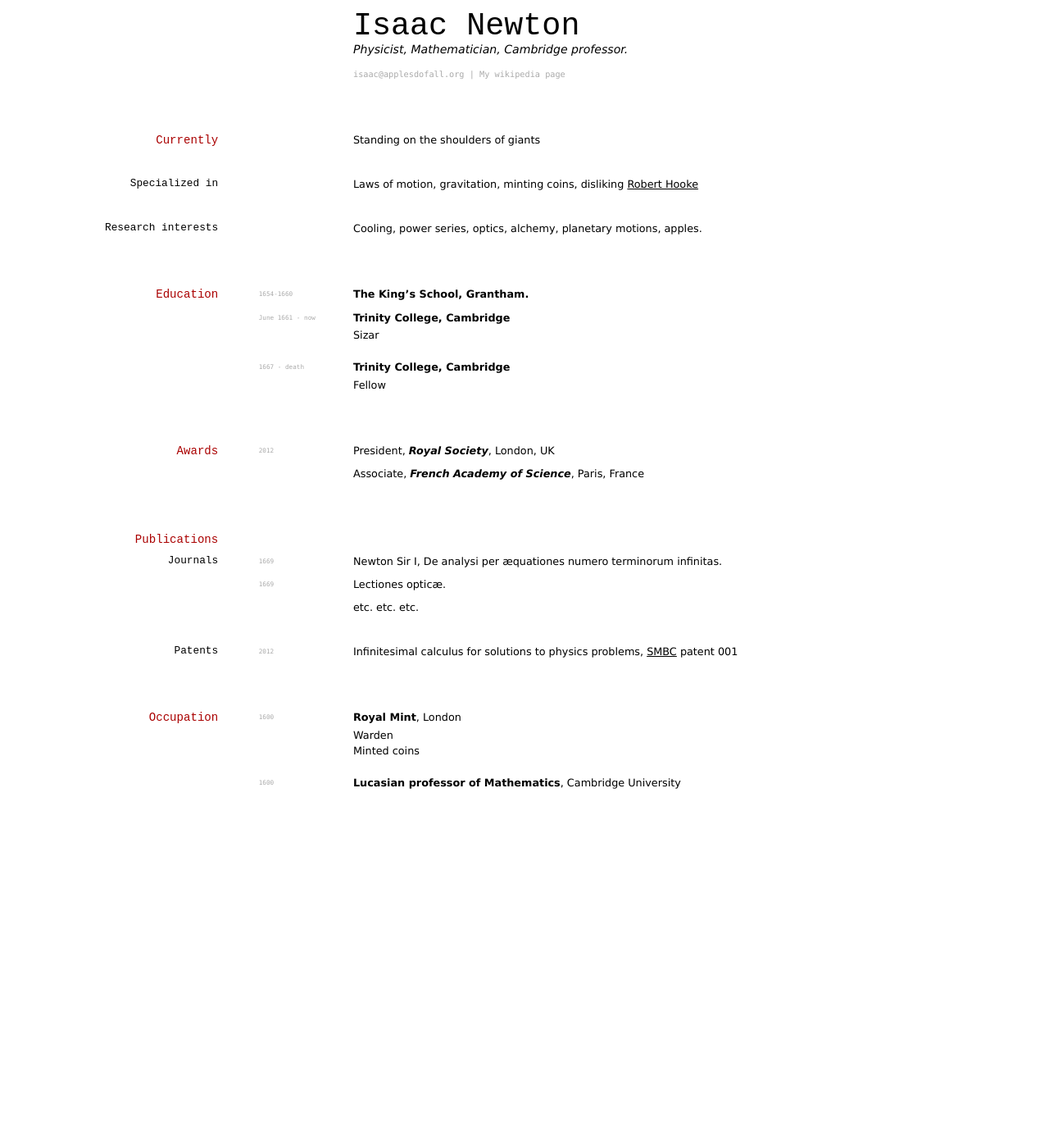
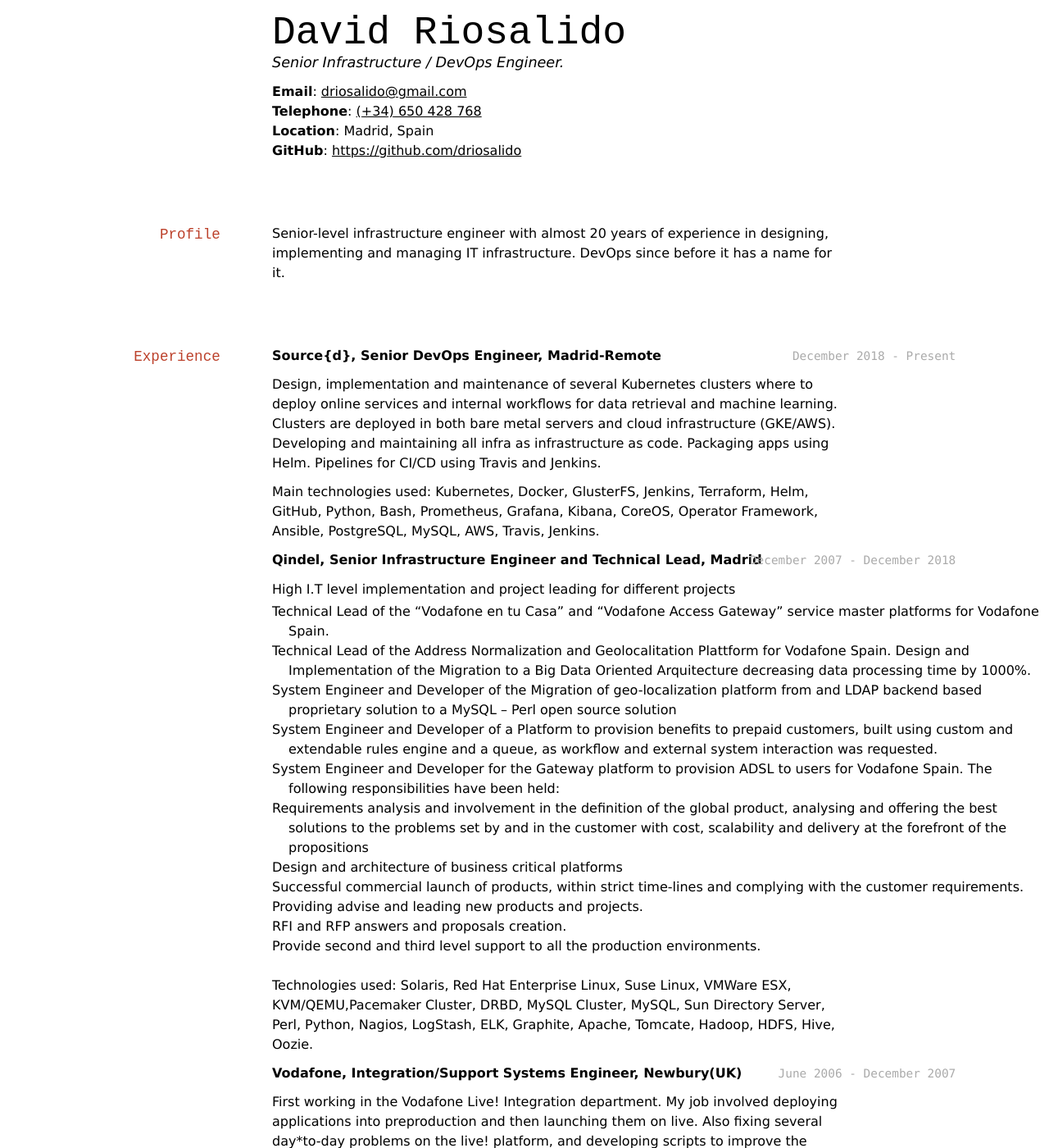
Before and after one commit to elipapa/markdown-cv, a Jekyll site: the page built from index.md, in a window 1280 px wide and 1400 px high. Shown: the whole window at 82% size. Built offline with Jekyll 4.4.1, drawn with Linux system fonts in a browser that asks for light colours; some of the changed text lies outside the part shown.

Commit message:
First version. Still much to doo
Signed-off-by: David Riosalido <driosalido@gmail.com>

```diff
--- a/_config.yml
+++ b/_config.yml
@@ -1,2 +1,2 @@
 markdown:   kramdown
-style:  kjhealy
+style: davewhipp
--- a/index.md
+++ b/index.md
@@ -1,89 +1,110 @@
 ---
 layout: cv
-title: Isaac Newtons's CV
+title: David Riosalido's CV
 ---
-# Isaac Newton
-Physicist, Mathematician, Cambridge professor.
+# David Riosalido
+Senior Infrastructure / DevOps Engineer.
 
-<div id="webaddress">
-<a href="isaac@applesdofall.org">isaac@applesdofall.org</a>
-| <a href="http://en.wikipedia.org/wiki/Isaac_Newton">My wikipedia page</a>
-</div>
+**Email**: [driosalido@gmail.com](mailto:driosalido@gmail.com) \
+**Telephone**: [(+34) 650 428 768](tel:+34650428768) \
+**Location**: Madrid, Spain \
+**GitHub**: [https://github.com/driosalido](https://github.com/driosalido)
 
+## Profile
+Senior-level infrastructure engineer with almost 20 years of experience in designing, implementing and managing IT infrastructure. DevOps since before it has a name for it.
 
-## Currently
+## Experience
 
-Standing on the shoulders of giants
+**Source{d}, Senior DevOps Engineer, Madrid-Remote** `December 2018 - Present`
 
-### Specialized in
+Design, implementation and maintenance of several Kubernetes clusters where to deploy online services and internal workflows for data retrieval and machine learning. Clusters are deployed in both bare metal servers and cloud infrastructure (GKE/AWS). Developing and maintaining all infra as infrastructure as code. Packaging apps using Helm. Pipelines for CI/CD using Travis and Jenkins.
 
-Laws of motion, gravitation, minting coins, disliking [Robert Hooke](http://en.wikipedia.org/wiki/Robert_Hooke)
+Main technologies used: Kubernetes, Docker, GlusterFS, Jenkins, Terraform, Helm, GitHub, Python, Bash, Prometheus, Grafana, Kibana, CoreOS, Operator Framework, Ansible, PostgreSQL, MySQL, AWS, Travis, Jenkins.
 
+**Qindel, Senior Infrastructure Engineer and Technical Lead, Madrid** `December 2007 - December 2018`
 
-### Research interests
+High I.T level implementation and project leading for different projects
 
-Cooling, power series, optics, alchemy, planetary motions, apples.
+- Technical Lead of the “Vodafone en tu Casa” and “Vodafone Access Gateway” service master platforms for Vodafone Spain.
+- Technical Lead of the Address Normalization and Geolocalitation Plattform for Vodafone Spain. Design and Implementation of the Migration to a Big Data Oriented Arquitecture decreasing data processing time by 1000%.
+- System Engineer and Developer of the Migration of geo-localization platform from and LDAP backend based proprietary solution to a MySQL – Perl open source solution
+- System Engineer and Developer of a Platform to provision benefits to prepaid customers, built using custom and extendable rules engine and a queue, as workflow and external system interaction was requested.
+- System Engineer and Developer for the Gateway platform to provision ADSL to users for Vodafone Spain.
+The following responsibilities have been held:
+- Requirements analysis and involvement in the definition of the global product, analysing and offering the best solutions to the problems set by and in the customer with cost, scalability and delivery at the forefront of the propositions
+- Design and architecture of business critical platforms
+- Successful commercial launch of products, within strict time-lines and complying with the customer requirements.
+- Providing advise and leading new products and projects.
+- RFI and RFP answers and proposals creation.
+- Provide second and third level support to all the production environments.
 
+Technologies used: Solaris, Red Hat Enterprise Linux, Suse Linux, VMWare ESX, KVM/QEMU,Pacemaker Cluster, DRBD, MySQL Cluster, MySQL, Sun Directory Server, Perl, Python, Nagios, LogStash, ELK, Graphite, Apache, Tomcate, Hadoop, HDFS, Hive, Oozie.
+
+**Vodafone, Integration/Support Systems Engineer, Newbury(UK)** `June 2006 - December 2007`
+
+First working in the Vodafone Live! Integration department. My job involved deploying applications into preproduction and then launching them on live. Also fixing several day*to-day problems on the live! platform, and developing scripts to improve the routine tasks.
+
+Then as part of the Vodafone Live! Portal Support Team as the Unix systems specialist. My work involves supporting a wide range of production systems as well as supporting the live applications running on them.
+
+Main technologies used: Perl, Bash, RPM packaging, Linux, Solaris, Apache, Tomcat, Jboss, Weblogic, Oracle Database, Helix Streaming Servers, SNMP, Cacti, HA.
+
+**Telefónica Data, Senior Consultant in Unix environment, Madrid** `April 2006 - June 2006`
+
+Responsible of the Unix environment of all the intranet and external sites of TELEFONICA. Involved in the planning, configuration, management and support of all enviroments in high availability.
+
+Main technologies used: Solaris, Veritas Volume Manager, Veritas Cluster, Weblogic, Jboss, Sun One, Netscape Messaging Server, Netscape Directory Server, Oracle Database.
+
+**CESTEL, Systems and Network Administrator / Lead, Madrid** `March 2001 - April 2006`
+
+In charge of planning, evolving and managing the systems and network infrastructure. Providing IT solutions to clients and offering support - both internally within the company, and externally to clients.
+
+Evolved to Lead of infrastructure department [FIXME] in charge of one person. Focusing on consulting services to clients to design, implement and support solutions based on infrastructure systems and networks.
+
+Main technologies used: Solaris, Linux, Windows NT/200, Active Directory, Open LDAP, Netfilter firewalls, VPN, network infrastructure, PHP, Perl, Bash, Postfix, Qmail, Apache, SQL Server, MySQL.
+
+**TIREA, Data processing centre operator, Madrid** `June 2000 - November 2000`
+
+Support and management of the Data Proccessing Centre infrastructure (systems,networks,monitoring,backup, batch processes, etc). Telephone support to external and internal users.
+
+Main technologies used: Solaris, Windows NT, OpenView, Veritas Backup, EDI communications.
+
+## Non industry experience
+
+**Savia Joven (Sociedad Cooperativa), Founder and Chairman** `January 2004 - January 2013`
+
+House building cooperative project based on private initiative of a group of young residents of Rivas-Vaciamadrid to promote the construction of housing oriented to young residents of the municipality.
+
+The project was successfully completed with the construction of 170 homes well below market price.
+I was one of the founders of the project and was elected two times (4 years periods) as the Chairman of the Governing Council.
+
+My main goal as the chairman of the council was to manage whole project from the beginning to the final 170 homes delivery. I had to take key decisions, monitor the budget (25 Million €), and report the results annually in public to the 170 members.
 
 ## Education
 
-`1654-1660`
-__The King's School, Grantham.__
+`1996-2001` **Universidad Pontificia de Salamanca, Madrid**
+Completed first 3 years of master’s engineering degree in Computer Science.
 
-`June 1661 - now`
-__Trinity College, Cambridge__
+## Courses and Certifications
 
-- Sizar
+`2016` Core Elasticsearch: Operations & Development, Elasticsearch
+`2015` Cloudera Administrator Training for Apache Hadoop, Cloudera University
+`2014` MongoDB Essentials, MongoDB University
+`2011` ITIL Foundations V3, APMG-International
+`2010` Linux Professional Institute Certification – 1 (LPIC-1), Linux Professional Institute
 
-`1667 - death`
-__Trinity College, Cambridge__
+## Skills
+Perl, Python, Bash, Unix, Linux, Solaris, [TODO]
 
-- Fellow
+## Languages
 
+* **Spanish** (Native)
+* **English** (Professional Working)
 
+Hobbies
+-------
 
-## Awards
-
-`2012`
-President, *Royal Society*, London, UK
-
-Associate, *French Academy of Science*, Paris, France
-
-
-
-## Publications
-
-<!-- A list is also available [online](http://scholar.google.co.uk/citations?user=LTOTl0YAAAAJ) -->
-
-### Journals
-
-`1669`
-Newton Sir I, De analysi per æquationes numero terminorum infinitas.
-
-`1669`
-Lectiones opticæ.
-
-etc. etc. etc.
-
-### Patents
-
-`2012`
-Infinitesimal calculus for solutions to physics problems, [SMBC](http://www.techdirt.com/articles/20121011/09312820678/if-patents-had-been-around-time-newton.shtml) patent 001
-
-
-## Occupation
-
-`1600`
-__Royal Mint__, London
-
-- Warden
-- Minted coins
-
-`1600`
-__Lucasian professor of Mathematics__, Cambridge University
-
-
+Boardgames, 3D printing, Mountain biking, Home automation.
 
 <!-- ### Footer
 
-Last updated: May 2013 -->
+Last updated: October 2019 -->
```
Also changed, not shown: 1 other file.
